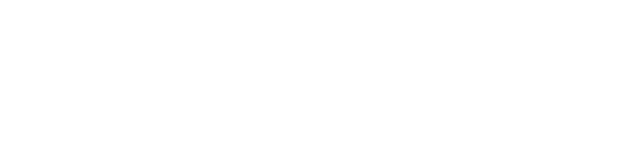
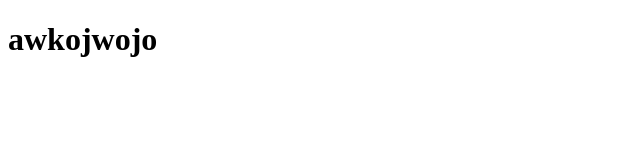
Before and after one commit to Beka-byte/Beka, a plain HTML site: page index.html in a window 1280 px wide. Shown: the whole page, without its empty margins (0-640 px from the left). Drawn offline with Linux system fonts and the light colour scheme.

Commit message:
first commit on dev branch

```diff
--- a/index.html
+++ b/index.html
@@ -7,6 +7,6 @@
     <title>Document</title>
 </head>
 <body>
-
+    <h1>awkojwojo</h1>
 </body>
 </html>
```
